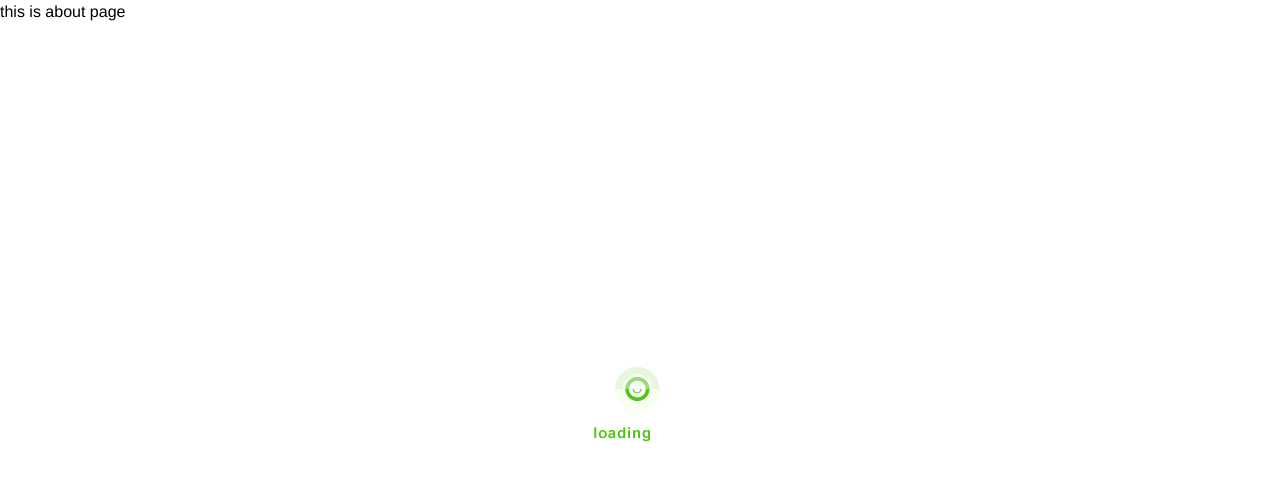
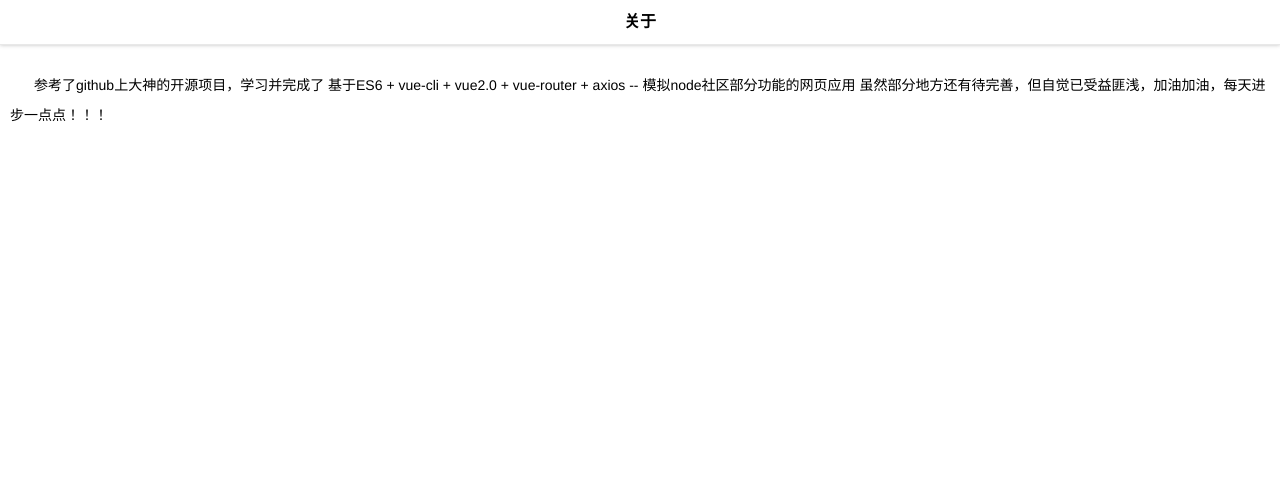
Before and after one commit to leichangchun/cnode-vue, a Vue app: page /#/about in a window 1280 px wide. Shown: the top 480 px of the page. Built offline with nearby package versions, Linux system fonts and the light colour scheme; a web font is replaced by a local one.

Commit message:
about文案

```diff
--- a/src/components/about.vue
+++ b/src/components/about.vue
@@ -1,13 +1,41 @@
 <template lang="html">
-  <div>
-    this is about page
+  <div class="container">
+    <topicHeader :title="title" :show-menu="false" :show-nav="false"></topicHeader>
+    <p>
+      参考了github上大神的开源项目，学习并完成了 基于ES6 + vue-cli + vue2.0 + vue-router + axios -- 模拟node社区部分功能的网页应用
+      虽然部分地方还有待完善，但自觉已受益匪浅，加油加油，每天进步一点点！！！
+    </p>
   </div>
 </template>
 
 <script>
+import topicHeader from './header'
 export default {
+  data () {
+    return {
+      title: '关于'
+    }
+  },
+  components: {
+    topicHeader
+  }
 }
 </script>
 
-<style lang="scss">
+
+<style lang="scss" scoped>
+  // scoped 关键字 使css样式只在当前组件生效
+  .container{
+    width: 100%;
+    height: 100%;
+    background-color: #ffffff;
+    padding-top:60px;
+
+    p{
+      text-indent: 24px;
+      font-size: 14px;
+      line-height: 30px;
+      padding: 10px;
+    }
+  }
 </style>
```
